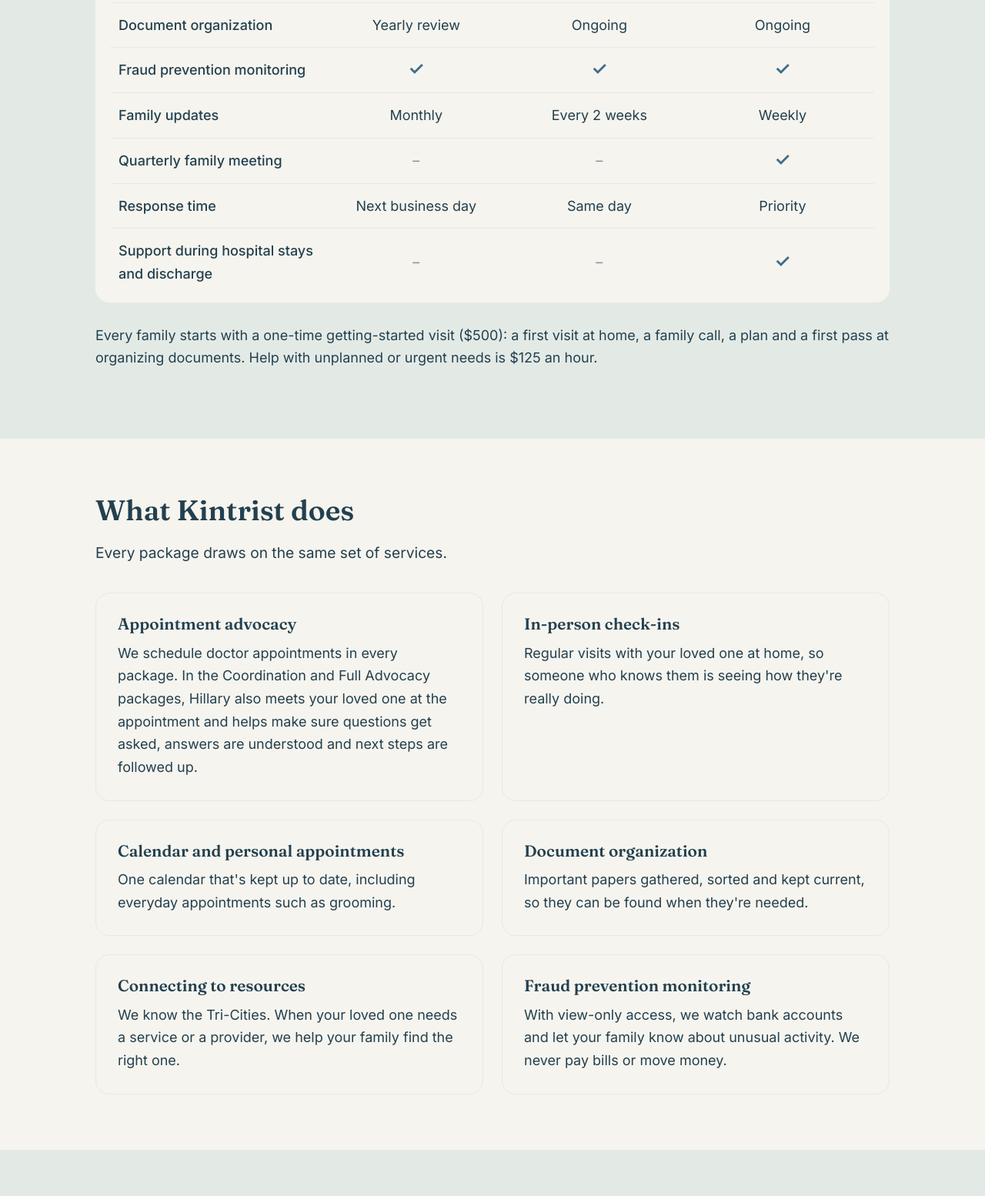
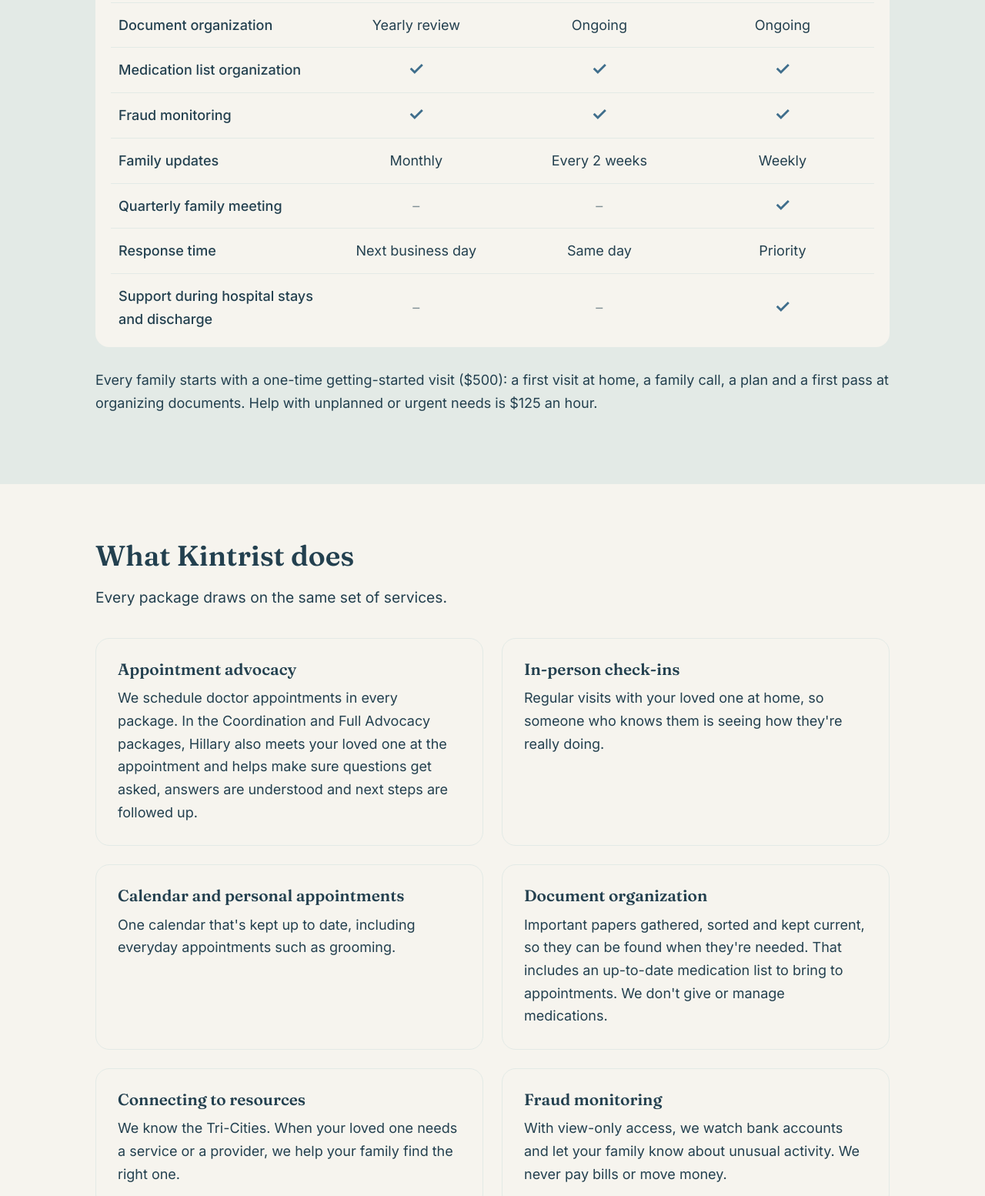
Before and after one commit to calinde78/kintrist, a plain HTML site: page services.html in a window 1280 px wide. Shown: the part 1071-2625 px from the top of the page at 77% size. Drawn offline with Linux system fonts and the light colour scheme.

Commit message:
Rename to fraud monitoring and add medication list organization
Co-Authored-By: Claude Fable 5.2 <noreply@anthropic.com>
Claude-Session: https://claude.ai/code/session_012cCcshxvJDBNHn9pTQnEkn

```diff
--- a/services.html
+++ b/services.html
@@ -64,7 +64,8 @@
               <tr><th scope="row">Appointments attended</th><td><span class="no" role="img" aria-label="Not included">&ndash;</span></td><td>Up to 2 a month</td><td>Up to 4 a month</td></tr>
               <tr><th scope="row">Shared appointment calendar</th><td><span class="yes" role="img" aria-label="Included">&#10003;</span></td><td><span class="yes" role="img" aria-label="Included">&#10003;</span></td><td><span class="yes" role="img" aria-label="Included">&#10003;</span></td></tr>
               <tr><th scope="row">Document organization</th><td>Yearly review</td><td>Ongoing</td><td>Ongoing</td></tr>
-              <tr><th scope="row">Fraud prevention monitoring</th><td><span class="yes" role="img" aria-label="Included">&#10003;</span></td><td><span class="yes" role="img" aria-label="Included">&#10003;</span></td><td><span class="yes" role="img" aria-label="Included">&#10003;</span></td></tr>
+              <tr><th scope="row">Medication list organization</th><td><span class="yes" role="img" aria-label="Included">&#10003;</span></td><td><span class="yes" role="img" aria-label="Included">&#10003;</span></td><td><span class="yes" role="img" aria-label="Included">&#10003;</span></td></tr>
+              <tr><th scope="row">Fraud monitoring</th><td><span class="yes" role="img" aria-label="Included">&#10003;</span></td><td><span class="yes" role="img" aria-label="Included">&#10003;</span></td><td><span class="yes" role="img" aria-label="Included">&#10003;</span></td></tr>
               <tr><th scope="row">Family updates</th><td>Monthly</td><td>Every 2 weeks</td><td>Weekly</td></tr>
               <tr><th scope="row">Quarterly family meeting</th><td><span class="no" role="img" aria-label="Not included">&ndash;</span></td><td><span class="no" role="img" aria-label="Not included">&ndash;</span></td><td><span class="yes" role="img" aria-label="Included">&#10003;</span></td></tr>
               <tr><th scope="row">Response time</th><td>Next business day</td><td>Same day</td><td>Priority</td></tr>
@@ -95,14 +96,14 @@
           </div>
           <div class="card">
             <h3>Document organization</h3>
-            <p>Important papers gathered, sorted and kept current, so they can be found when they're needed.</p>
+            <p>Important papers gathered, sorted and kept current, so they can be found when they're needed. That includes an up-to-date medication list to bring to appointments. We don't give or manage medications.</p>
           </div>
           <div class="card">
             <h3>Connecting to resources</h3>
             <p>We know the Tri-Cities. When your loved one needs a service or a provider, we help your family find the right one.</p>
           </div>
           <div class="card">
-            <h3>Fraud prevention monitoring</h3>
+            <h3>Fraud monitoring</h3>
             <p>With view-only access, we watch bank accounts and let your family know about unusual activity. We never pay bills or move money.</p>
           </div>
         </div>
```
